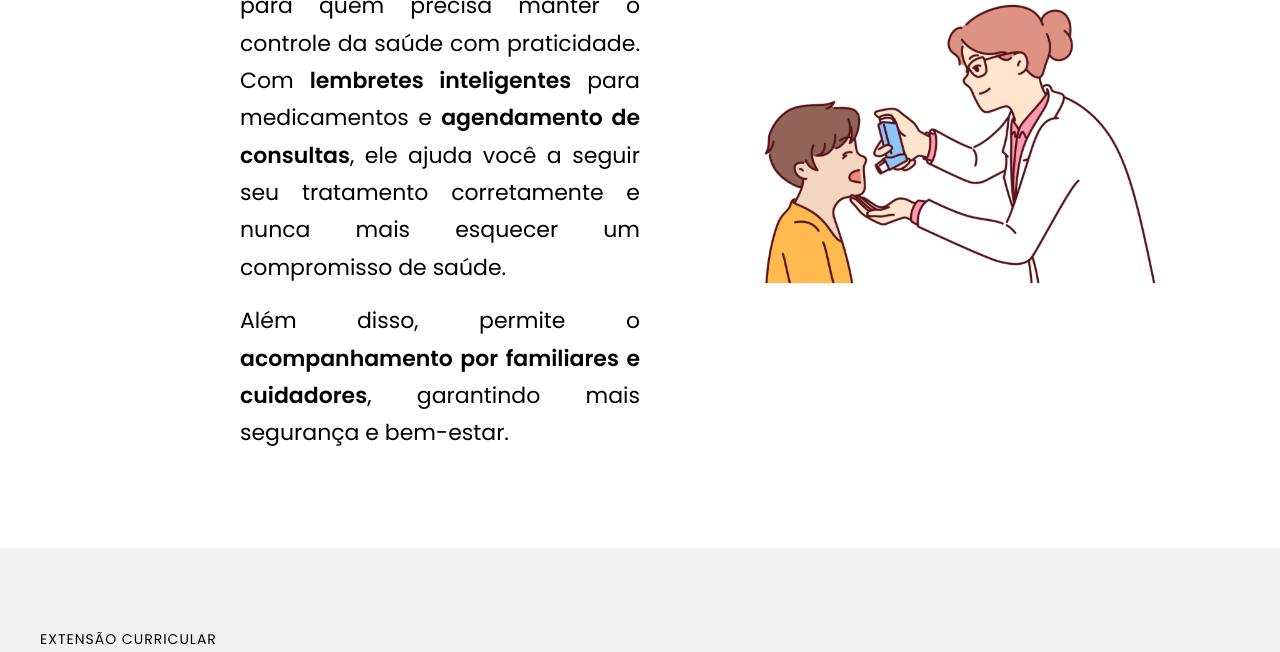
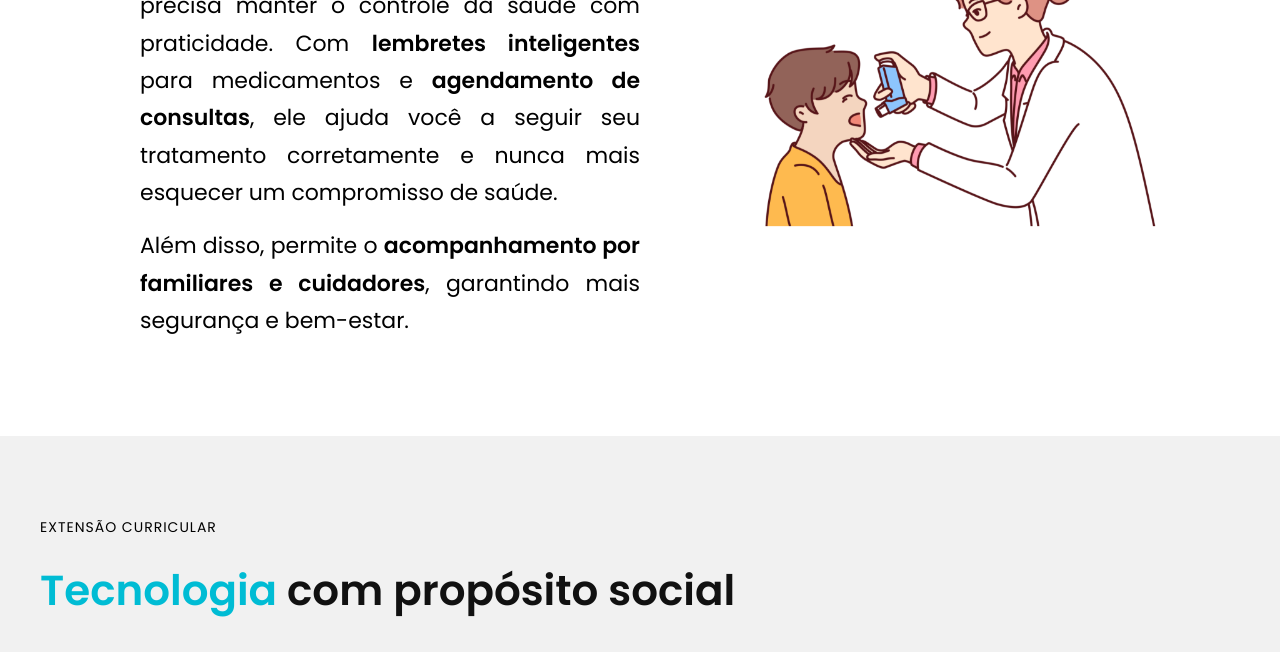
Before and after one commit to antoniombalmeida/remediou, a plain HTML site: page index.html in a window 1280 px wide. Shown: the part 2268-2920 px from the top of the page. Drawn offline with Linux system fonts and the light colour scheme.

Commit message:
Terceira atualização

```diff
--- a/styles.css
+++ b/styles.css
@@ -316,11 +316,11 @@ nav ul .btn {
     padding: 20px;
 }
 
-  .descricao-texto {
-    max-width: 650px;
-    margin-left: 200px;
-    text-align: justify; /* <-- isso aqui alinha o texto dos dois lados */
-  }
+.descricao-texto {
+  max-width: 650px;
+  margin-left: 100px;
+  text-align: justify;
+}
 
   .descricao-texto h2 {
     font-size: 36px;
```
